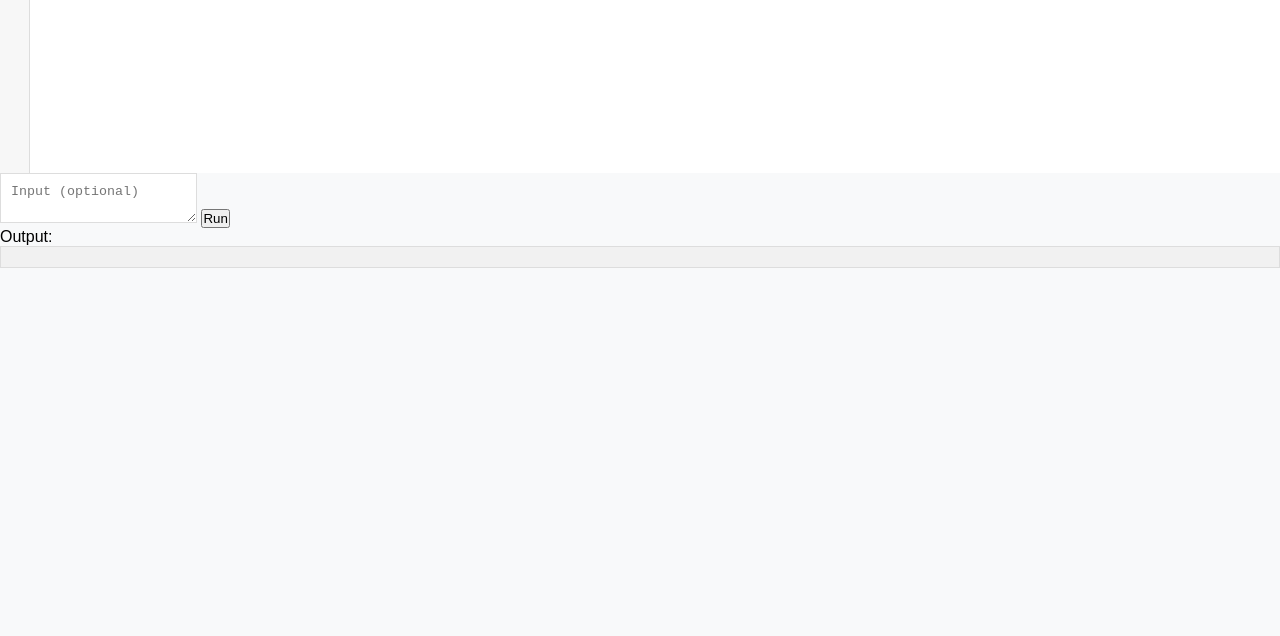
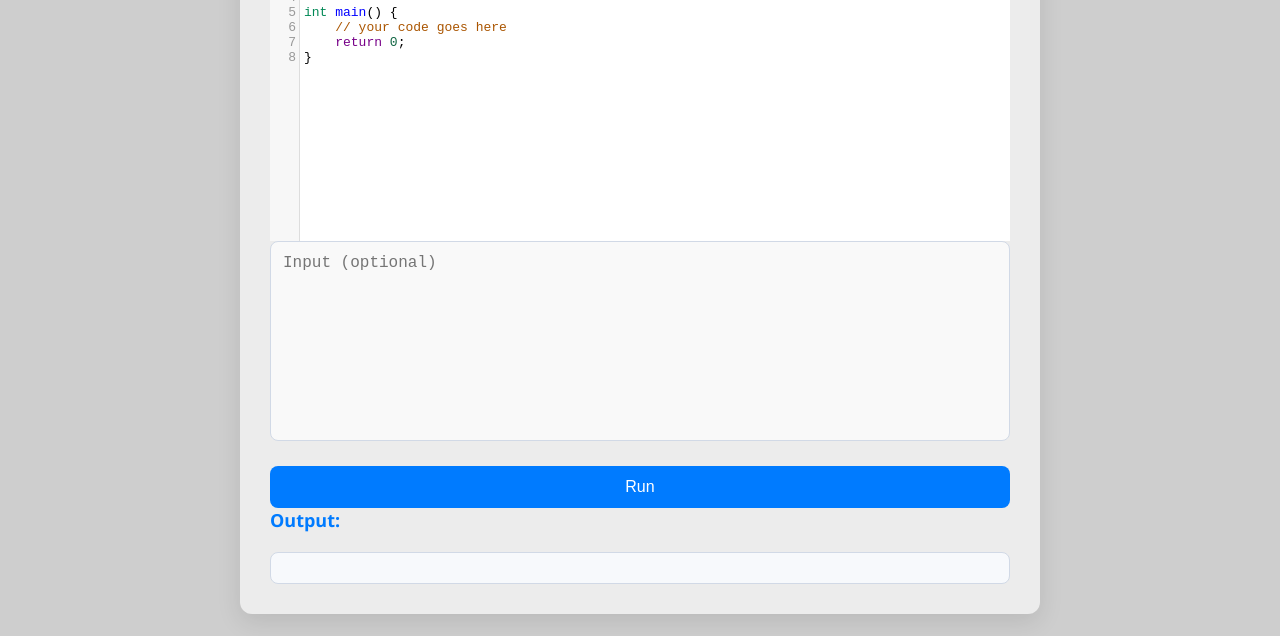
Before and after one commit to StarList682/C-Web, a website: page public/index.html in a window 1280 px wide. Shown: the part 164-800 px from the top of the page. Drawn offline with nearby package versions, Linux system fonts and the light colour scheme.

Commit message:
Update styles.css

```diff
--- a/public/styles.css
+++ b/public/styles.css
@@ -5,101 +5,86 @@
 }
 
 body {
-    font-family: 'Arial', sans-serif;
-    background-color: #f8f9fa;
+    font-family: 'Segoe UI', Tahoma, Geneva, Verdana, sans-serif;
+    background: #cecece;
     height: 100vh;
     display: flex;
-    flex-direction: column;
+    justify-content: center;
+    align-items: center;
 }
 
-.header {
-    display: flex;
-    justify-content: space-between;
-    align-items: center;
-    background-color: #f0f0f0;
-    padding: 10px;
-    border-bottom: 1px solid #ddd;
+.container {
+    background: #ececec;
+    border-radius: 12px;
+    padding: 30px;
+    box-shadow: 0 8px 24px rgba(0, 0, 0, 0.1);
+    max-width: 800px;
+    width: 100%;
 }
 
-.file-name {
-    font-size: 1.2em;
-    color: #555;
+h1 {
+    color: #333;
+    font-size: 24px;
+    text-align: center;
+    margin-bottom: 20px;
+    font-weight: 600;
 }
 
-.run-btn {
-    background-color: #007bff;
-    color: white;
-    border: none;
-    padding: 5px 15px;
-    border-radius: 3px;
-    cursor: pointer;
+textarea, input[type="text"] {
+    width: 100%;
+    border: 1px solid #d1d9e6;
+    border-radius: 8px;
+    padding: 12px;
+    font-size: 16px;
+    margin-bottom: 20px;
+    transition: border-color 0.2s;
 }
 
-.run-btn:hover {
+textarea:focus, input[type="text"]:focus {
+    border-color: #007bff;
+    outline: none;
+}
+
+textarea {
+    height: 200px;
+    resize: none;
+    font-family: 'Courier New', monospace;
+    background-color: #f9f9f9;
+}
+
+button {
+    width: 100%;
+    padding: 12px;
+    background-color: #007bff;
+    border: none;
+    border-radius: 8px;
+    color: #fff;
+    font-size: 16px;
+    cursor: pointer;
+    transition: background-color 0.3s;
+    font-weight: 500;
+}
+
+button:hover {
     background-color: #0056b3;
 }
 
-.output-label {
-    font-size: 1.2em;
-    color: #555;
+pre {
+    background: #f7f9fc;
+    padding: 15px;
+    border-radius: 8px;
+    border: 1px solid #d1d9e6;
+    font-size: 14px;
+    font-family: 'Courier New', monospace;
+    color: #333;
+    margin-top: 20px;
+    overflow-x: auto;
+    white-space: pre-wrap;
 }
 
-.editor-area {
-    display: flex;
-    flex: 1;
-    height: 100%;
+.output-header {
+    font-size: 18px;
+    font-weight: 600;
+    color: #007bff;
+    margin-bottom: 10px;
 }
-
-#code {
-    width: 50%;
-    height: 100%;
-    padding: 10px;
-    font-size: 1em;
-    border-right: 1px solid #ddd;
-    border: none;
-    resize: none;
-}
-
-.right-panel {
-    width: 50%;
-    display: flex;
-    flex-direction: column;
-    padding: 10px;
-}
-
-#output {
-    flex: 1;
-    background-color: #f1f1f1;
-    border: 1px solid #ddd;
-    margin-bottom: 10px;
-    padding: 10px;
-    white-space: pre-wrap;
-    overflow-y: auto;
-}
-
-#input {
-    height: 50px;
-    padding: 10px;
-    border: 1px solid #ddd;
-}
-
-.footer {
-    background-color: #f0f0f0;
-    padding: 10px;
-    border-top: 1px solid #ddd;
-    display: flex;
-    justify-content: flex-end;
-}
-
-.clear-btn {
-    background-color: #dc3545;
-    color: white;
-    border: none;
-    padding: 5px 15px;
-    border-radius: 3px;
-    cursor: pointer;
-}
-
-.clear-btn:hover {
-    background-color: #c82333;
-}
```
